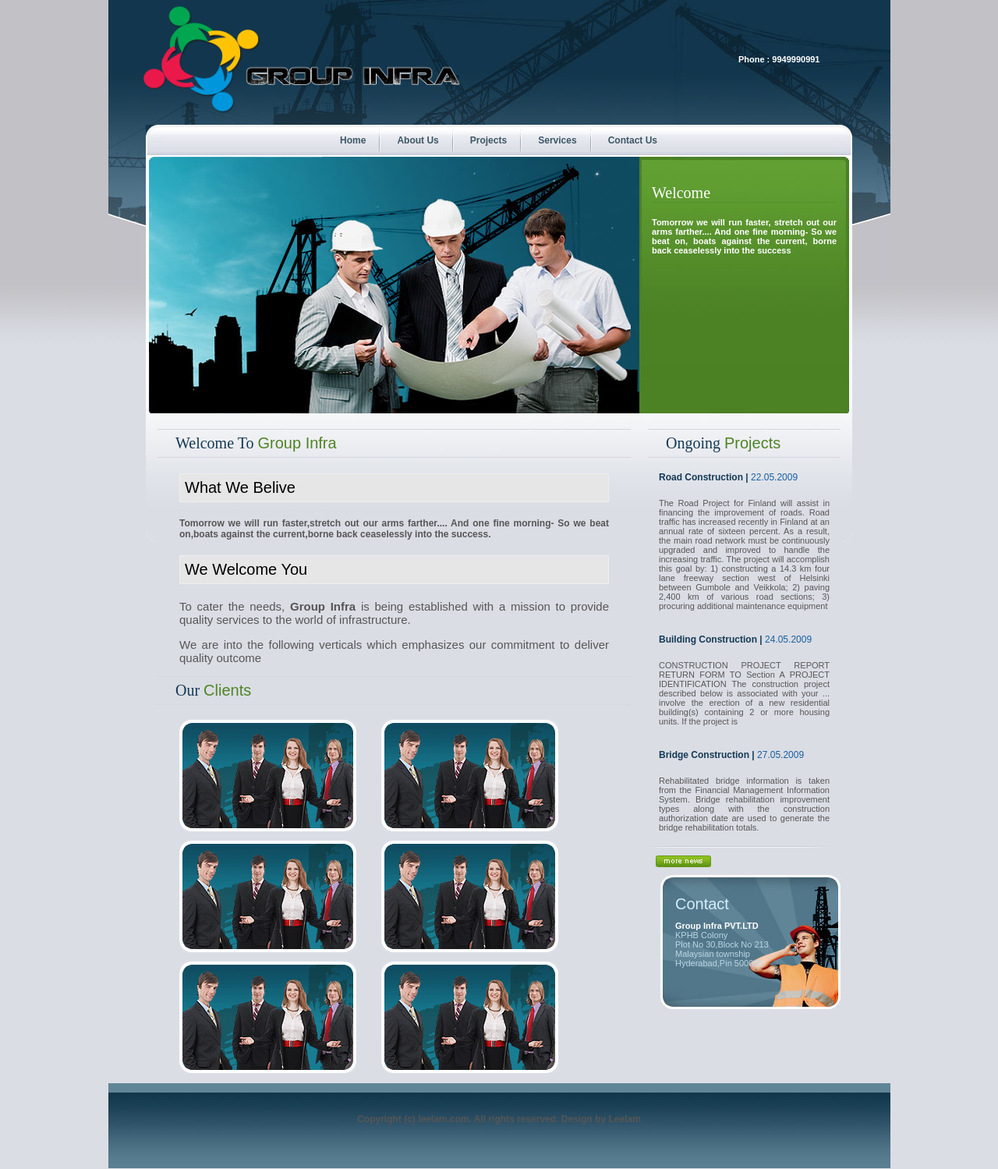
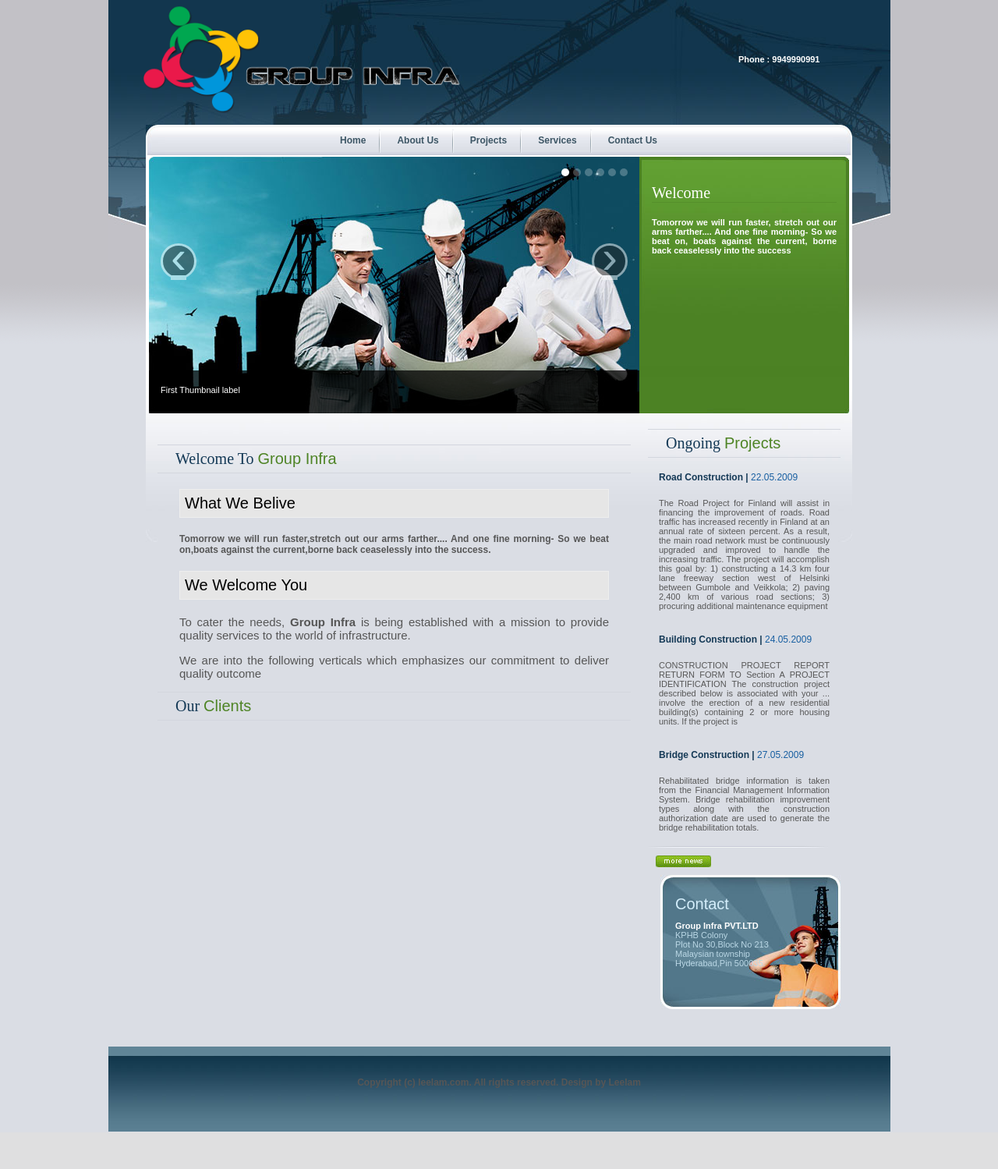
Before and after one commit to Leelam/GroupInfra, a PHP site: page / in a window 1280 px wide. Shown: the whole page at 78% size. After the commit the page ends 1451 px from the top, so only its background shows below. Run offline with PHP 8.4, Linux system fonts and the light colour scheme; some libraries are stand-ins or nearby versions.

Commit message:
images
images

```diff
--- a/head.php
+++ b/head.php
@@ -3,5 +3,8 @@
 <head>
 <title>Group Infra</title>
 <meta http-equiv="Content-Type" content="text/html; charset=iso-8859-1" />
+<link href="stylesheet/slide.css" rel="stylesheet" type="text/css" />
 <link href="stylesheet/style.css" rel="stylesheet" type="text/css" />
+<script type="text/javascript" src="//ajax.googleapis.com/ajax/libs/jquery/1.10.1/jquery.min.js"></script>
+<script type="text/javascript" src="js/slide.js"></script>
 </head>
--- a/index.php
+++ b/index.php
@@ -5,7 +5,63 @@ include_once("header.php");
 <div class="container">
     <div class="container-left">
       <div>
-        <div class="banner"></div>
+        <div id="myCarousel" class="carousel slide">
+                <ol class="carousel-indicators">
+                  <li data-target="#myCarousel" data-slide-to="0" class="active"></li>
+                  <li data-target="#myCarousel" data-slide-to="1"></li>
+                  <li data-target="#myCarousel" data-slide-to="2"></li>
+                  <li data-target="#myCarousel" data-slide-to="3"></li>
+                  <li data-target="#myCarousel" data-slide-to="4"></li>
+                  <li data-target="#myCarousel" data-slide-to="5"></li>
+                </ol>
+                <div class="carousel-inner">
+                  <div class="item active">
+                    <img src="images/banner.jpg" alt="">
+                    <div class="carousel-caption">
+                      <h4>First Thumbnail label</h4>
+
+                    </div>
+                  </div>
+                  <div class="item">
+                    <img src="images/slide2.png" alt="">
+                    <div class="carousel-caption">
+                      <h4>Second Thumbnail label</h4>
+
+                    </div>
+                  </div>
+                  <div class="item">
+                    <img src="images/slide3.png" alt="">
+                    <div class="carousel-caption">
+                      <h4>Third Thumbnail label</h4>
+
+                    </div>
+                  </div>
+                  <div class="item">
+                    <img src="images/slide4.png" alt="">
+                    <div class="carousel-caption">
+                      <h4>Third Thumbnail label</h4>
+
+                    </div>
+                  </div>
+                  <div class="item">
+                    <img src="images/slide5.png" alt="">
+                    <div class="carousel-caption">
+                      <h4>Third Thumbnail label</h4>
+
+                    </div>
+                  </div>
+                  <div class="item">
+                    <img src="images/slide6.png" alt="">
+                    <div class="carousel-caption">
+                      <h4>Third Thumbnail label</h4>
+
+                    </div>
+                  </div>
+                </div>
+                <a class="left carousel-control" href="#myCarousel" data-slide="prev">&lsaquo;</a>
+                <a class="right carousel-control" href="#myCarousel" data-slide="next">&rsaquo;</a>
+  </div>
+
       </div>
       <div class="clear"></div>
       <div class="workarea">
@@ -30,15 +86,7 @@ include_once("header.php");
           <div>
             <h2>Our <span class="greenheading">Clients</span></h2>
           </div>
-          <div class="service-content">
-            <div> <img src="images/service-img.gif" alt="" class="floatimgleft" />
-            	<img src="images/service-img.gif" alt="" class="floatimgleft" />
-            	<img src="images/service-img.gif" alt="" class="floatimgleft" />
-            	<img src="images/service-img.gif" alt="" class="floatimgleft" />
-            	<img src="images/service-img.gif" alt="" class="floatimgleft" />
-            	<img src="images/service-img.gif" alt="" class="floatimgleft" />
-             </div>
-          </div>
+
         </div>
       </div>
     </div>
@@ -55,6 +103,7 @@ include_once("header.php");
         </div>
       </div>
       <div class="clear"></div>
+
      <?php
 include_once("sidebar.php");
      ?>
--- /dev/null
+++ b/stylesheet/slide.css
@@ -0,0 +1,162 @@
+/*!
+ * Bootstrap v2.3.2
+ *
+ * Copyright 2012 Twitter, Inc
+ * Licensed under the Apache License v2.0
+ * http://www.apache.org/licenses/LICENSE-2.0
+ *
+ * Designed and built with all the love in the world @twitter by @mdo and @fat.
+ */
+.clearfix {
+  *zoom: 1;
+}
+.clearfix:before,
+.clearfix:after {
+  display: table;
+  content: "";
+  line-height: 0;
+}
+.clearfix:after {
+  clear: both;
+}
+.hide-text {
+  font: 0/0 a;
+  color: transparent;
+  text-shadow: none;
+  background-color: transparent;
+  border: 0;
+}
+.input-block-level {
+  display: block;
+  width: 100%;
+  min-height: 30px;
+  -webkit-box-sizing: border-box;
+  -moz-box-sizing: border-box;
+  box-sizing: border-box;
+}
+.carousel {
+  position: relative;
+  margin-bottom: 20px;
+  line-height: 1;
+}
+.carousel-inner {
+  overflow: hidden;
+  width: 100%;
+  position: relative;
+}
+.carousel-inner > .item {
+  display: none;
+  position: relative;
+  -webkit-transition: 0.6s ease-in-out left;
+  -moz-transition: 0.6s ease-in-out left;
+  -o-transition: 0.6s ease-in-out left;
+  transition: 0.6s ease-in-out left;
+}
+.carousel-inner > .item > img,
+.carousel-inner > .item > a > img {
+  display: block;
+  line-height: 1;
+}
+.carousel-inner > .active,
+.carousel-inner > .next,
+.carousel-inner > .prev {
+  display: block;
+}
+.carousel-inner > .active {
+  left: 0;
+}
+.carousel-inner > .next,
+.carousel-inner > .prev {
+  position: absolute;
+  top: 0;
+  width: 100%;
+}
+.carousel-inner > .next {
+  left: 100%;
+}
+.carousel-inner > .prev {
+  left: -100%;
+}
+.carousel-inner > .next.left,
+.carousel-inner > .prev.right {
+  left: 0;
+}
+.carousel-inner > .active.left {
+  left: -100%;
+}
+.carousel-inner > .active.right {
+  left: 100%;
+}
+.carousel-control {
+  position: absolute;
+  top: 40%;
+  left: 15px;
+  width: 40px;
+  height: 40px;
+  margin-top: -20px;
+  font-size: 60px;
+  font-weight: 100;
+  line-height: 30px;
+  color: #ffffff;
+  text-align: center;
+  background: #222222;
+  border: 3px solid #ffffff;
+  -webkit-border-radius: 23px;
+  -moz-border-radius: 23px;
+  border-radius: 23px;
+  opacity: 0.5;
+  filter: alpha(opacity=50);
+}
+.carousel-control.right {
+  left: auto;
+  right: 15px;
+}
+.carousel-control:hover,
+.carousel-control:focus {
+  color: #ffffff;
+  text-decoration: none;
+  opacity: 0.9;
+  filter: alpha(opacity=90);
+}
+.carousel-indicators {
+  position: absolute;
+  top: 15px;
+  right: 15px;
+  z-index: 5;
+  margin: 0;
+  list-style: none;
+}
+.carousel-indicators li {
+  display: block;
+  float: left;
+  width: 10px;
+  height: 10px;
+  margin-left: 5px;
+  text-indent: -999px;
+  background-color: #ccc;
+  background-color: rgba(255, 255, 255, 0.25);
+  border-radius: 5px;
+}
+.carousel-indicators .active {
+  background-color: #fff;
+}
+.carousel-caption {
+  position: absolute;
+  left: 0;
+  right: 0;
+  bottom: 0;
+  padding: 15px;
+  background: #333333;
+  background: rgba(0, 0, 0, 0.75);
+}
+.carousel-caption h4,
+.carousel-caption p {
+  color: #ffffff;
+  line-height: 20px;
+}
+.carousel-caption h4 {
+  margin: 0 0 5px;
+}
+.carousel-caption p {
+  margin-bottom: 0;
+}
```
Also changed, not shown: js/slide.js (added, +207 -0 lines), images/slide1.png (added), images/slide2.png (added), images/slide3.png (added), images/slide4.png (added), images/slide5.png (added), images/slide6.png (added).
